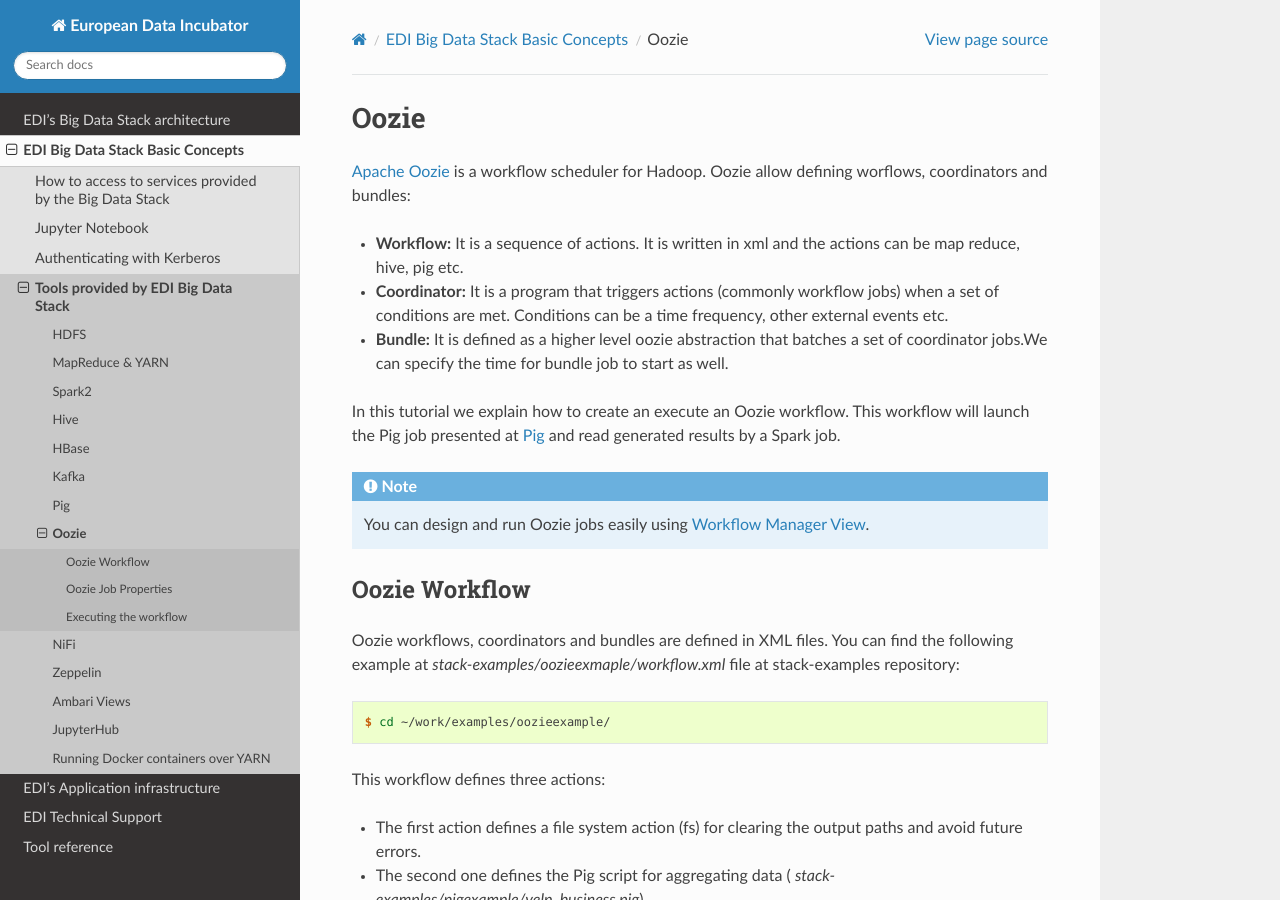
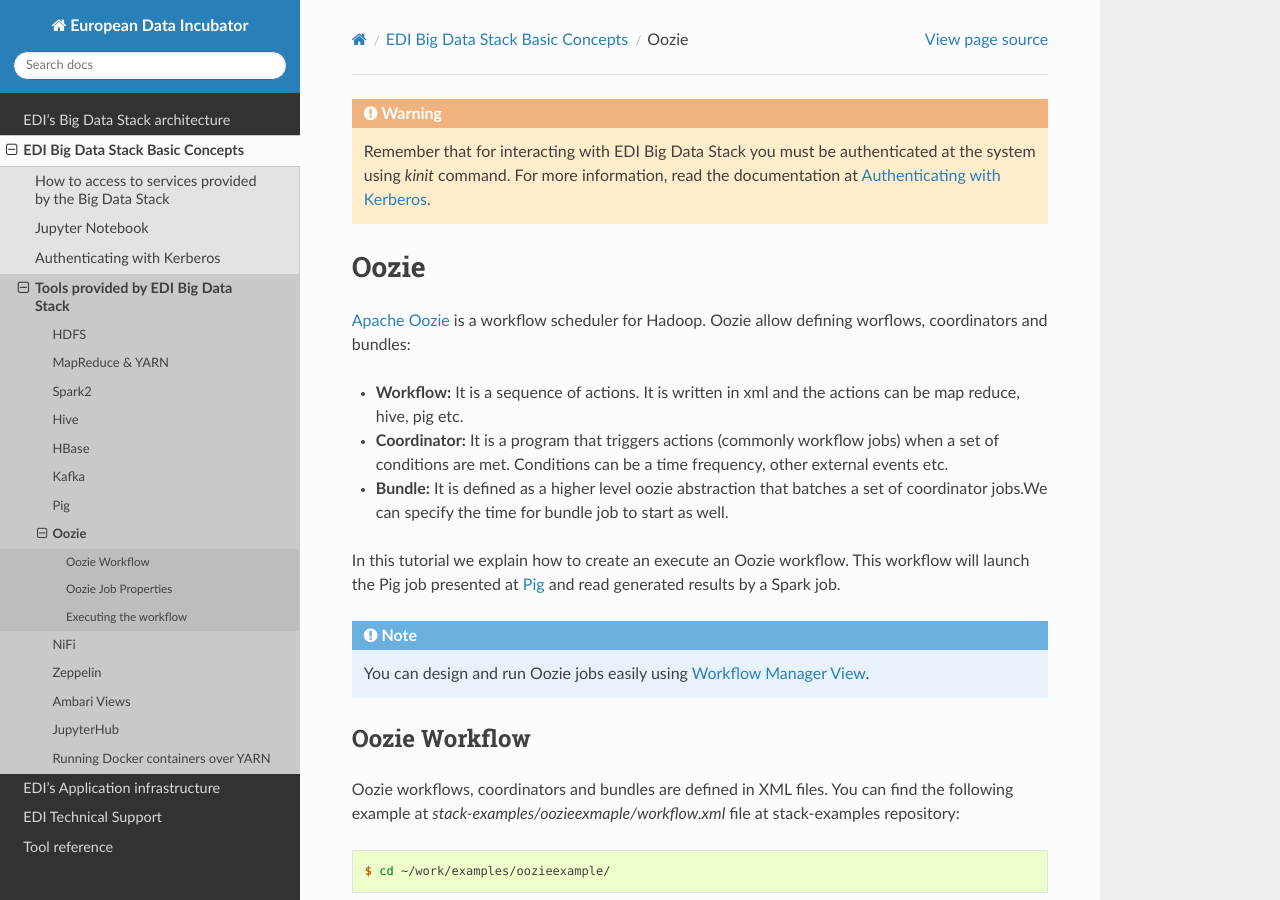
Before and after one commit to edincubator/edi-doc, a Sphinx documentation site: the page built from doc/source/big-data-stack/tools/oozie.rst, in a window 1280 px wide and 900 px high. Built offline with Sphinx 7.4.7 and the Read the Docs theme 2.0.0, drawn with Linux system fonts in a browser that asks for light colours; some of the changed text lies outside the part shown.

Commit message:
Adding Kerberos warning to oozie

```diff
--- a/doc/source/big-data-stack/tools/oozie.rst
+++ b/doc/source/big-data-stack/tools/oozie.rst
@@ -1,3 +1,9 @@
+.. warning::
+
+  Remember that for interacting with EDI Big Data Stack you must be
+  authenticated at the system using `kinit` command. For more information, read
+  the documentation at :ref:`authenticating-with-kerberos`.
+
 .. _oozie:
 
 Oozie
```
Also changed, not shown: other parts of doc/source/big-data-stack/tools/oozie.rst (+0 -5 lines).
